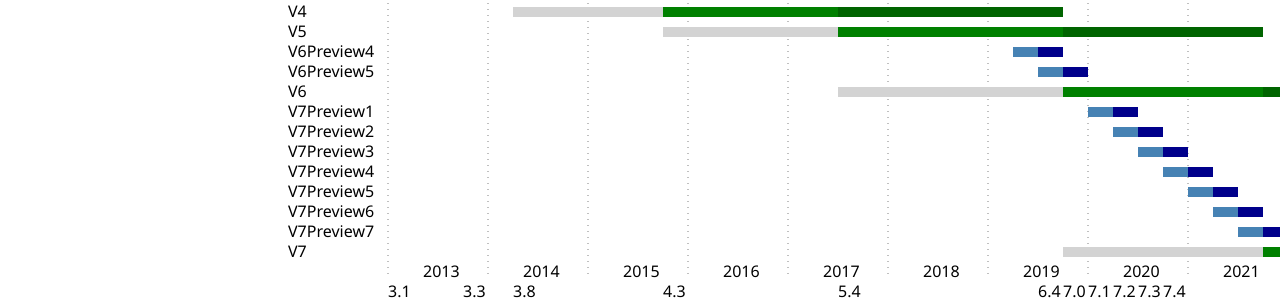
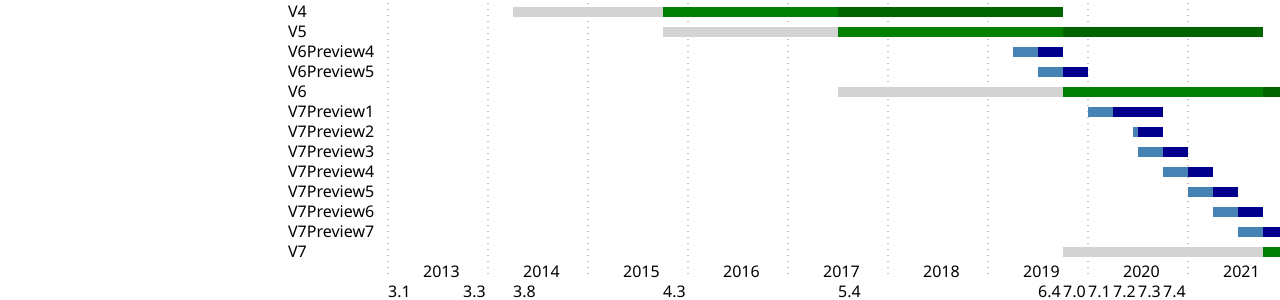
Before and after one commit to iiko/front.api.doc, a Jekyll site: the page built from versioning.md, in a window 1280 px wide. Shown: the part 679-979 px from the top of the page. Built offline with Jekyll 4.4.1, drawn with Linux system fonts in a browser that asks for light colours.

```diff
--- a/versioning.md
+++ b/versioning.md
@@ -122,10 +122,10 @@ Preview-версии являются копиями промежуточных
 
     <!-- V7Preview1 -->
     <rect x="700" y="170" fill="steelblue" height="10" width="25" />
-    <rect x="725" y="170" fill="darkblue" height="10" width="25" />
+    <rect x="725" y="170" fill="darkblue" height="10" width="50" />
 
     <!-- V7Preview2 -->
-    <rect x="725" y="190" fill="steelblue" height="10" width="25" />
+    <rect x="745" y="190" fill="steelblue" height="10" width="5" />
     <rect x="750" y="190" fill="darkblue" height="10" width="25" />
 
     <!-- V7Preview3 -->
```
Also changed, not shown: _posts/2020-07-02-v7preview3-release.md (added, +8 -0 lines).
